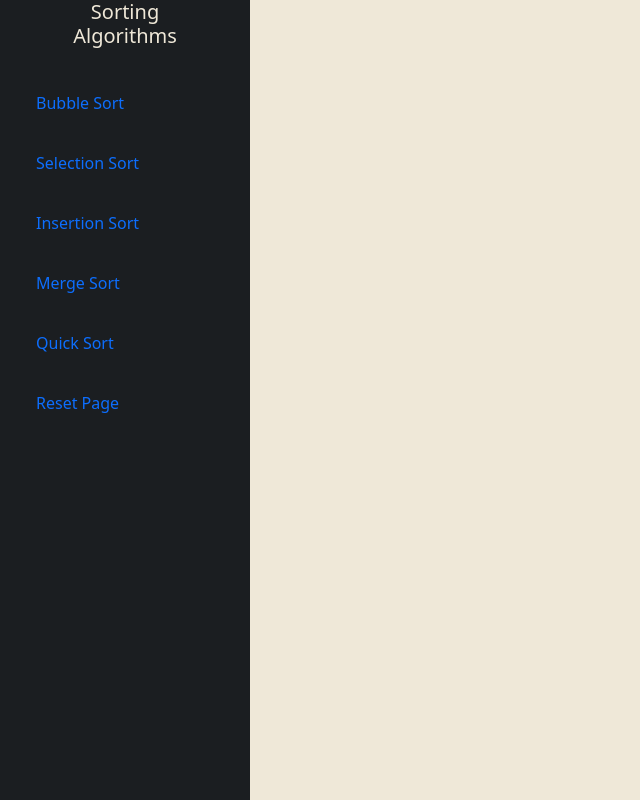
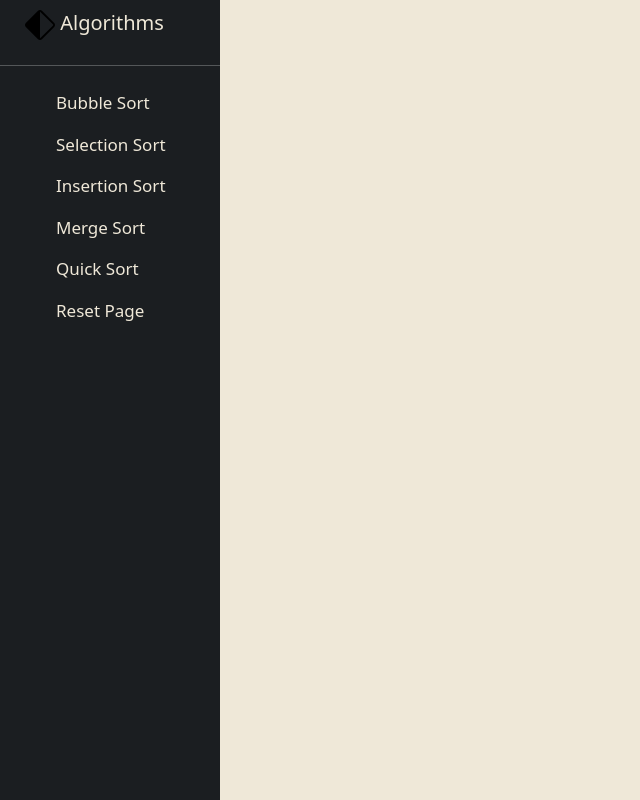
Before and after one commit to AndyGarcia102/WebPage, a plain HTML site: page Code/sidebar.html in a window 1280 px wide. Shown: the whole page, without its empty margins (0-640 px from the left). Drawn offline with nearby package versions, Linux system fonts and the light colour scheme.

Commit message:
Removed <style> from html and transfered code to css file. Added image file.

```diff
--- a/Code/SideBar-style.css
+++ b/Code/SideBar-style.css
@@ -0,0 +1,41 @@
+*{
+	margin: 0;
+	padding: 0;
+	box-sizing: border-box;
+}
+
+body{
+	min-height: 100vh;
+	background-color: #EFE8D8;
+	/* background-color: #7952b3; */
+}
+
+.side-bar{
+	width: 220px;
+	height: 100vh;
+	position: fixed;
+	background-color: #1b1e21;
+}
+
+.side-bar h5{
+	/* text-align: center; */
+	padding-left: 25px;
+	color: #EFE8D8;
+	margin-bottom: 25px;
+	margin-top: 10px;
+}
+
+.nav-link:active,
+.nav-link:focus,
+.nav-link:hover{
+	background-color: #878787;
+}
+
+.nav-item{
+	text-indent: 40px;
+	font-size: 17px;
+}
+
+hr{
+	color: #fff;
+}
--- a/Code/sidebar.html
+++ b/Code/sidebar.html
@@ -7,67 +7,38 @@
 	<meta name="author" content= "Andy Garcia">
 
 	<!-- Bootstrap 5 min css-->
-	<link href="https://cdn.jsdelivr.net/npm/bootstrap@5.1.3/dist/css/bootstrap.min.css" rel="stylesheet">
+	<link href=
+	"https://cdn.jsdelivr.net/npm/bootstrap@5.1.3/dist/css/bootstrap.min.css"
+	 rel="stylesheet">
+	<link rel="stylesheet" href="SideBar-style.css">
 
-	<!-- convert to css file -->
-	<style>
-		*{
-			margin: 0;
-			padding: 0;
-			box-sizing: border-box;
-		}
+</head>
+<body>
+	<div class = "side-bar">
 
-		body{
-			min-height: 100vh;
-			background-color: #EFE8D8;
-			/* background-color: #7952b3; */
-		}
-
-		.side-bar{
-			width: 250px;
-			height: 100vh;
-			position: fixed;
-			background-color: #1b1e21;
-		}
-
-		.side-bar h5{
-			text-align: center;
-			color: #EFE8D8;
-			margin-bottom: 25px;
-		}
-
-		.side-bar ul li{
-			color: #EFE8D8;
-			padding: 10px;
-			padding-left: 20px;
-		}
-
-	</style>
-<body>
-	<navbar
-	<div class = "side-bar">
-		<h5>Sorting <br>Algorithms</h2>
+		<h5><img src="diamond-half.svg" alt="icon" width="30" height="auto">
+			Algorithms</h5>
+		<hr>
 		<ul class ="nav nav-pills flex-column mb-auto">
 			<li class ="nav-item">
-				<a href="#" class="nav-link">Bubble Sort</a>
+				<a href="#" class="nav-link" style="color: #EFE8D8">Bubble Sort</a>
 			</li>
-			<li>
-				<a href="#" class="nav-link">Selection Sort</a>
+			<li  class ="nav-item">
+				<a href="#" class="nav-link" style="color: #EFE8D8">Selection Sort</a>
 			</li>
-			<li>
-				<a href="#" class="nav-link">Insertion Sort</a>
+			<li class ="nav-item">
+				<a href="#" class="nav-link" style="color: #EFE8D8">Insertion Sort</a>
 			</li>
-			<li>
-				<a href="#" class="nav-link">Merge Sort</a>
+			<li class ="nav-item">
+				<a href="#" class="nav-link" style="color: #EFE8D8">Merge Sort</a>
 			</li>
-			<li>
-				<a href="#" class="nav-link">Quick Sort</a>
+			<li class ="nav-item">
+				<a href="#" class="nav-link" style="color: #EFE8D8">Quick Sort</a>
 			</li>
-			<li>
-				<a href="#" class="nav-link">Reset Page</a>
+			<li class ="nav-item">
+				<a href="#" class="nav-link" style="color: #EFE8D8">Reset Page</a>
 			</li>
 		</ul>
 	</div>
 </body>
-</head>
 </html>
```
Also changed, not shown: Code/diamond-half.svg (added).
